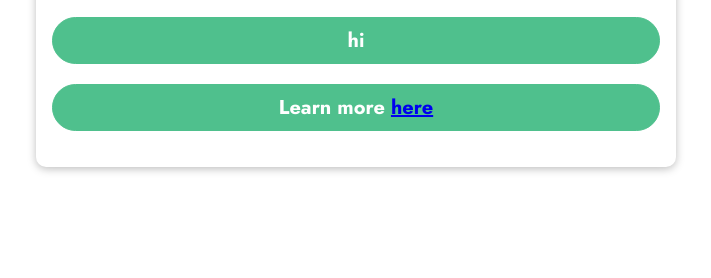
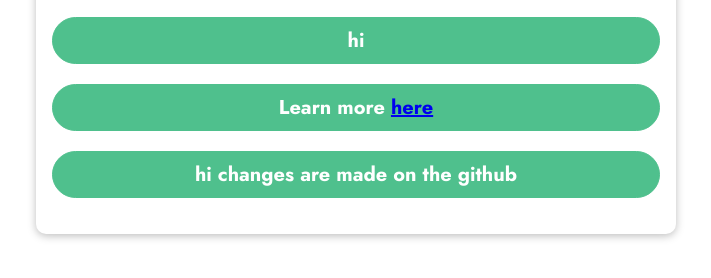
Before and after one commit to SreekanthKeshetti/firstrepo, a plain HTML site: page index.html in a window 1280 px wide. Shown: the part 392-670 px from the top of the page, without its empty margins (284-995 px from the left). Drawn offline with nearby package versions, Linux system fonts and the light colour scheme.

Commit message:
Update index.html

```diff
--- a/index.html
+++ b/index.html
@@ -21,6 +21,7 @@
     <p>{{sreekanthGoal}}</p>
     <p>{{outputGoal()}}</p>
     <p>Learn more <a v-bind:href="vueLink">here</a></p>
+    <p>hi changes are made on the github</p>
   </section>
 </body>
 
```
